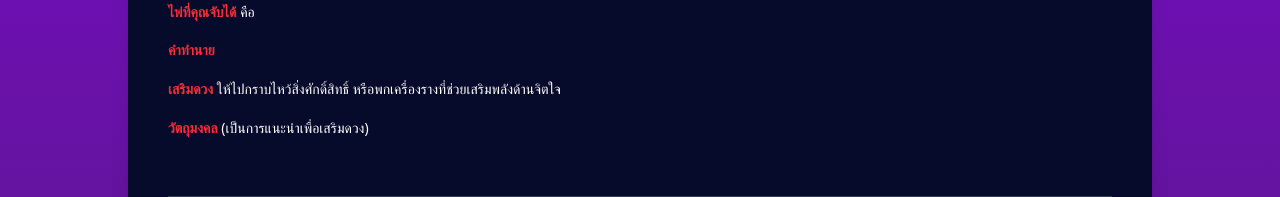
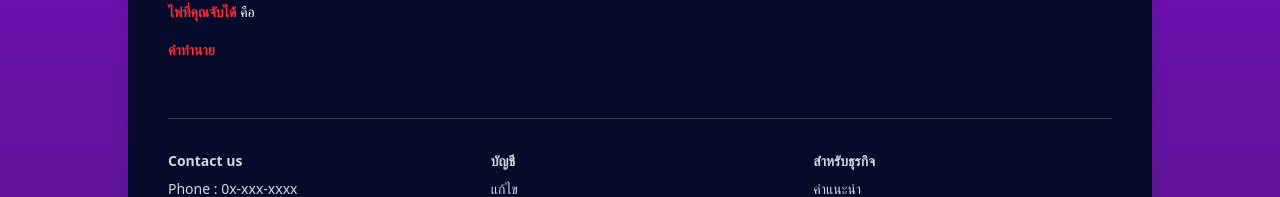
Before and after one commit to pacharasuwaphat-ui/LukTiChai_Frontend, a Next.js app: page /fortune/card/result in a window 1280 px wide. Shown: the part 454-651 px from the top of the page. Built offline with nearby package versions, Linux system fonts and the light colour scheme; no server answers.

Commit message:
delete section false

```diff
--- a/app/fortune/card/result/page.js
+++ b/app/fortune/card/result/page.js
@@ -108,15 +108,6 @@ export default function ResultPage() {
             {Result}
           </p>
 
-          <p>
-            <span className="text-red-500 font-semibold">เสริมดวง</span>{" "}
-            ให้ไปกราบไหว้สิ่งศักดิ์สิทธิ์ หรือพกเครื่องรางที่ช่วยเสริมพลังด้านจิตใจ
-          </p>
-
-          <p>
-            <span className="text-red-500 font-semibold">วัตถุมงคล</span>{" "}
-            (เป็นการแนะนำเพื่อเสริมดวง)
-          </p>
         </div>
 
 
```
